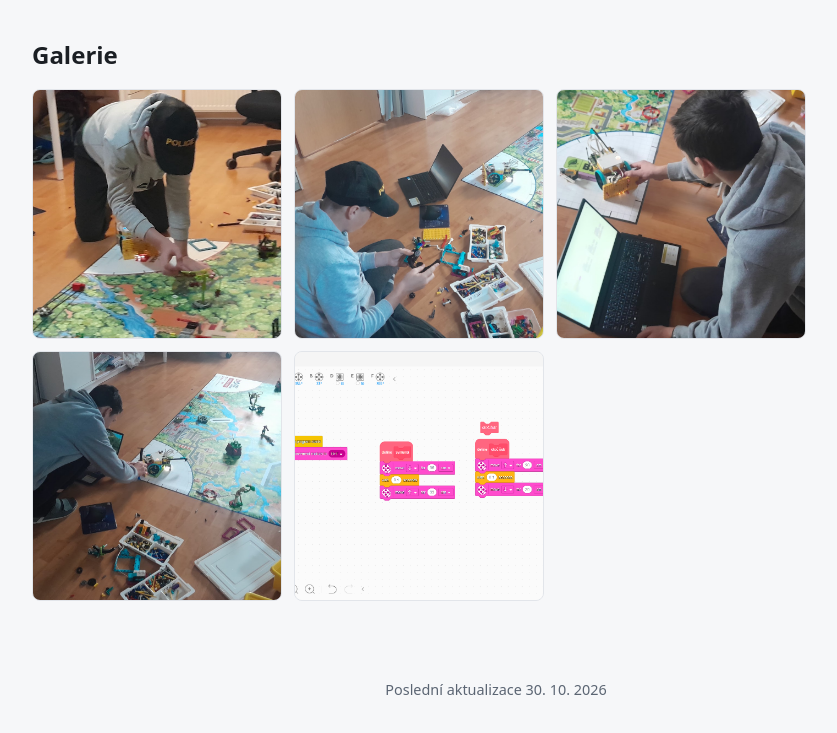
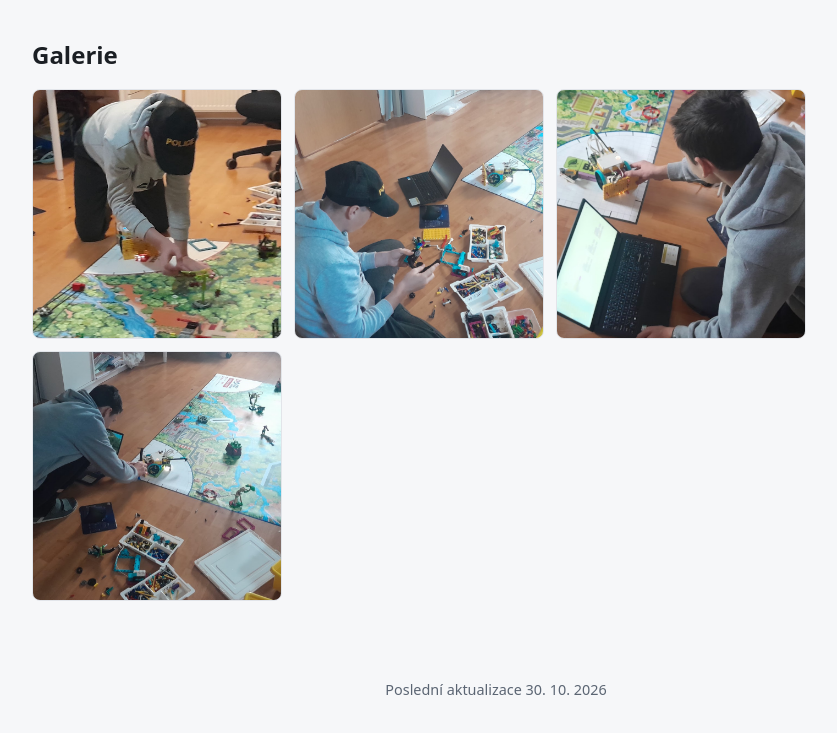
Before and after one commit to mir333/fll-2027, a website: page public/index.html in a window 1280 px wide. Shown: the part 1963-2696 px from the top of the page, without its empty margins (144-981 px from the left). Drawn offline with Linux system fonts and the light colour scheme.

Commit message:
Remove SPIKE code screenshot from gallery
Co-Authored-By: Claude Sonnet 5 <noreply@anthropic.com>

```diff
--- a/public/index.html
+++ b/public/index.html
@@ -46,9 +46,6 @@
         <figure>
           <img src="/mission-mat.jpg" alt="Herní plocha s misemi a robotem" width="1600" height="900" loading="lazy">
         </figure>
-        <figure>
-          <img src="/spike-code.png" alt="Programový kód v SPIKE Prime pro mise semena, otoč šutr a okno do pasti" width="1910" height="897" loading="lazy">
-        </figure>
       </div>
     </section>
   </main>
```
Also changed, not shown: public/spike-code.png (deleted).
